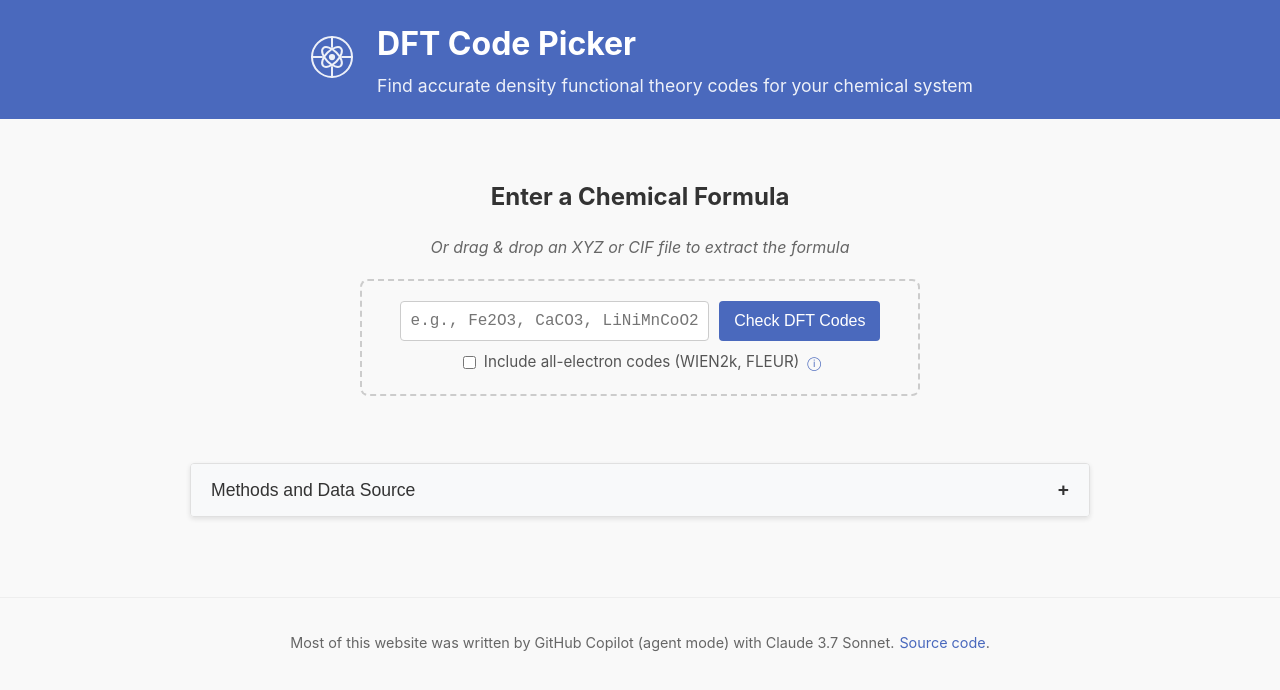
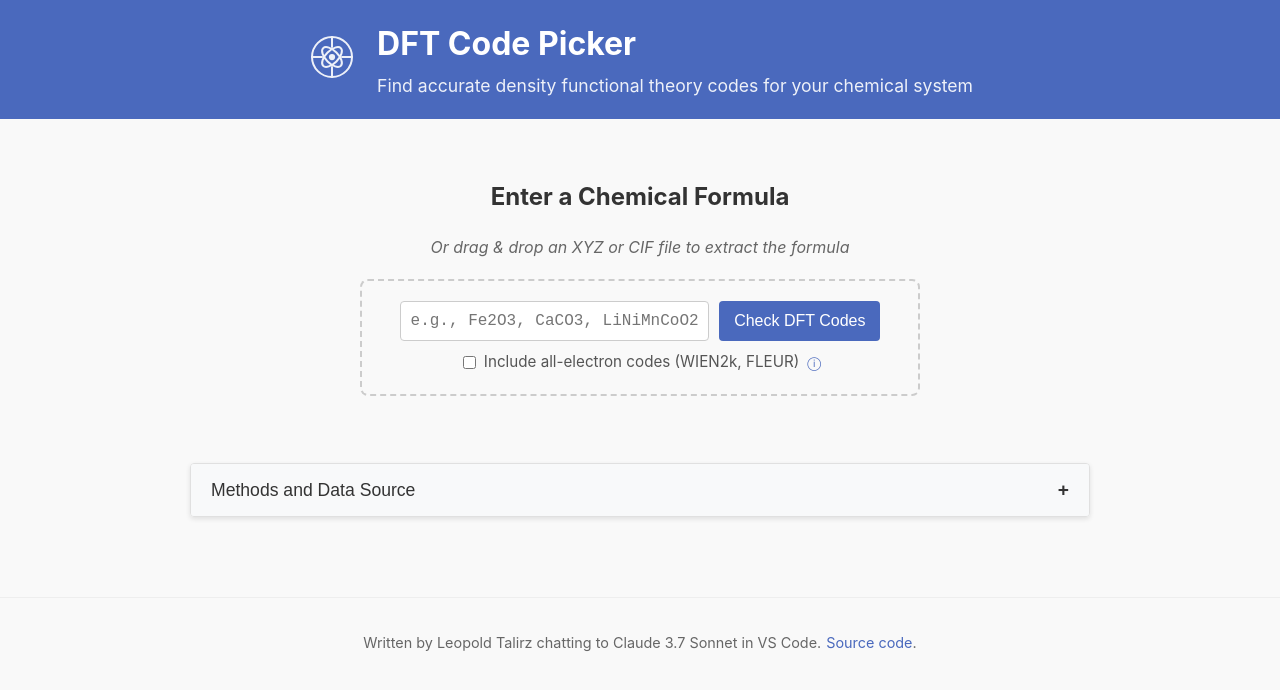
Before and after one commit to ltalirz/dftpicker, a React (Vite) app: page / in a window 1280 px wide. Shown: the top 690 px of the page. Built offline with nearby package versions, Linux system fonts and the light colour scheme.

Commit message:
chore: add author name to website

```diff
--- /dev/null
+++ b/environment.yml
@@ -0,0 +1,6 @@
+name: dftpicker
+channels:
+  - conda-forge
+dependencies:
+  - python=3.12
+  - nodejs =20.5.1
--- a/src/App.jsx
+++ b/src/App.jsx
@@ -75,7 +75,7 @@ function App() {
 
       <footer className="footer">
         <p>
-          Most of this website was written by GitHub Copilot (agent mode) with Claude 3.7 Sonnet.
+          Written by Leopold Talirz chatting to Claude 3.7 Sonnet in VS Code.
           <a href="https://github.com/ltalirz/dftpicker" target="_blank" rel="noopener noreferrer">Source code</a>.
         </p>
       </footer>
```
Also changed, not shown: 1 other file (tests, documents, lock files or other folders).
